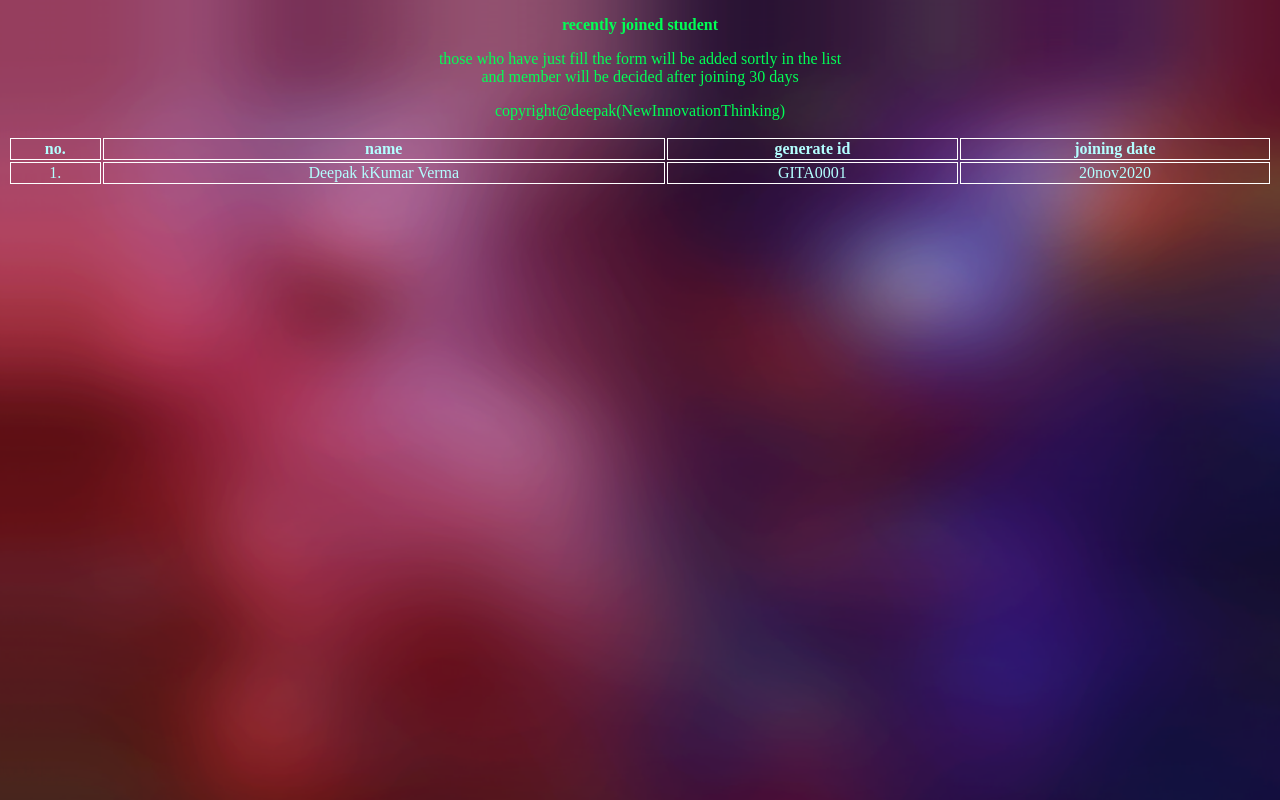
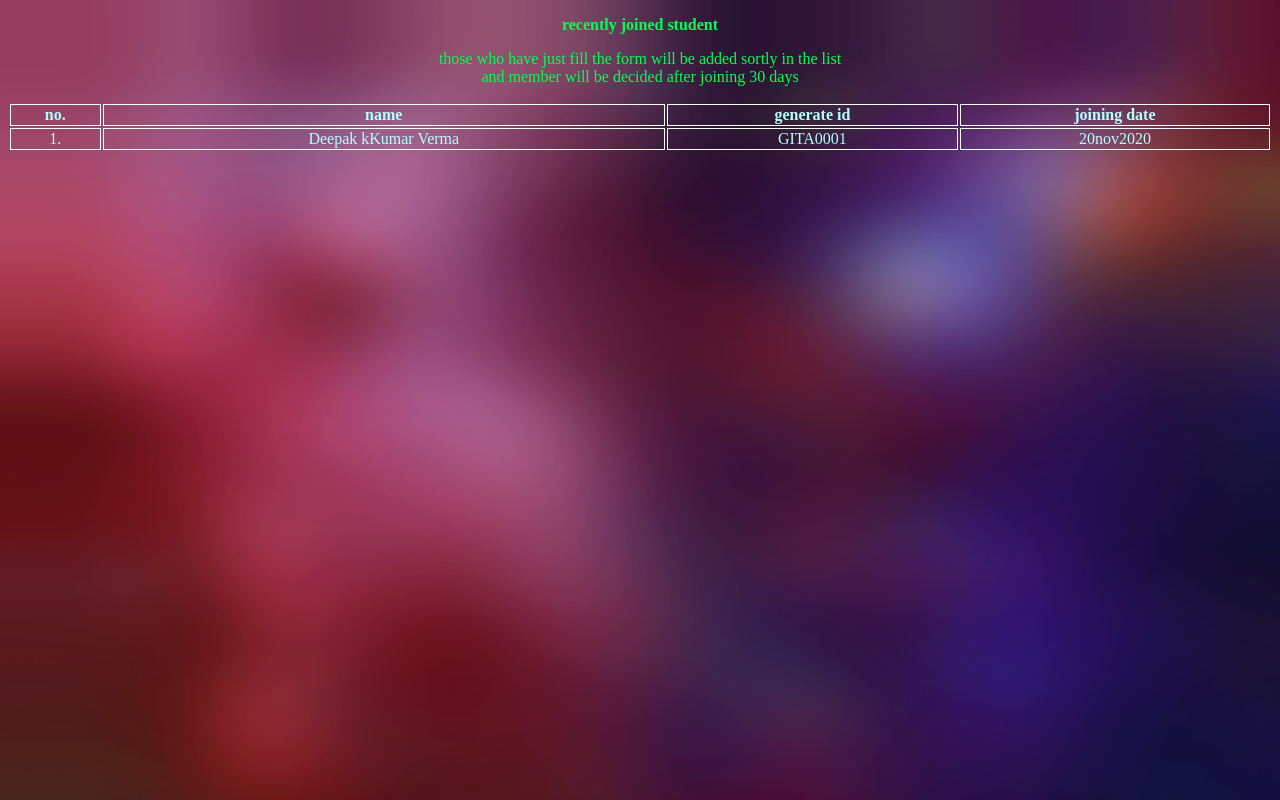
Before and after one commit to deepak-kumar-verma/innvation, a plain HTML site: page information.html in a window 1280 px wide. Drawn offline with Linux system fonts and the light colour scheme.

Commit message:
update information.html

```diff
--- a/information.html
+++ b/information.html
@@ -28,7 +28,7 @@ border: 1px solid white;
   </div>
   <div>
 <p>those who have just fill the form will be added sortly in the list <br> and member will be decided after joining 30 days </p>
-  <p>copyright@deepak(NewInnovationThinking)</p></div>
+ </div>
 
 
 </table>
```
